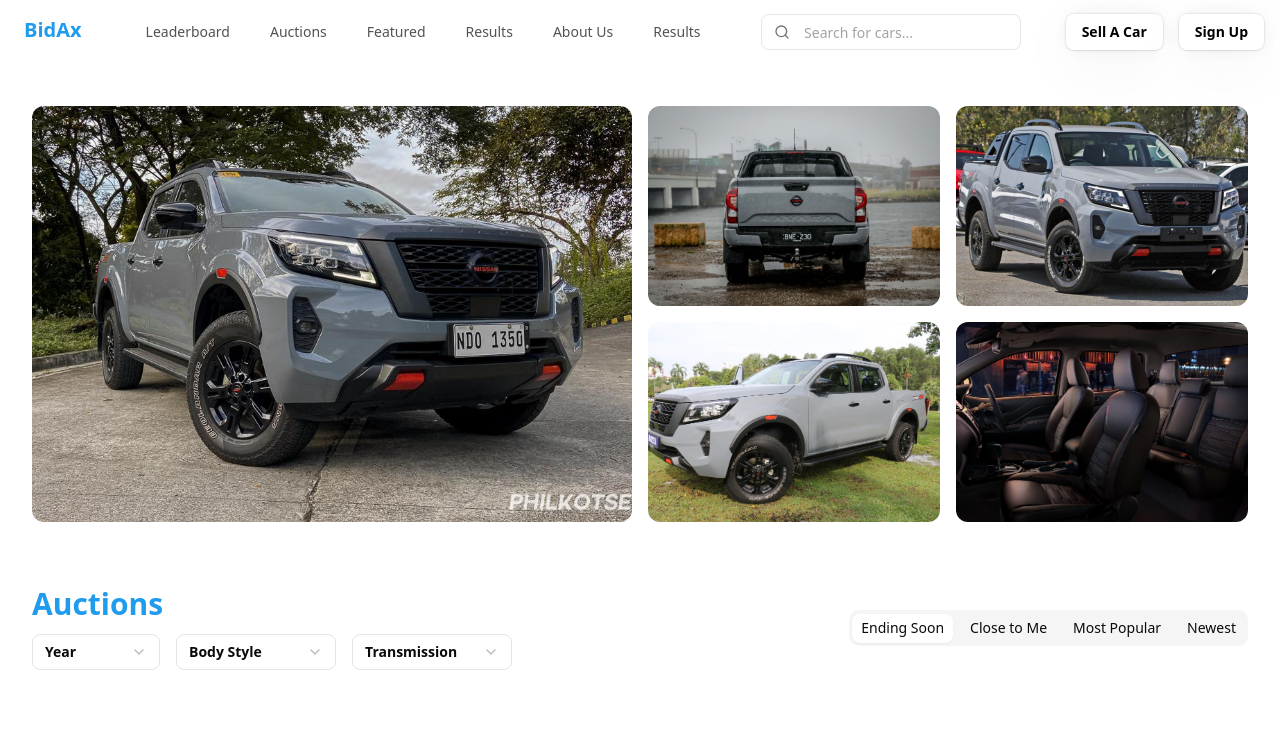
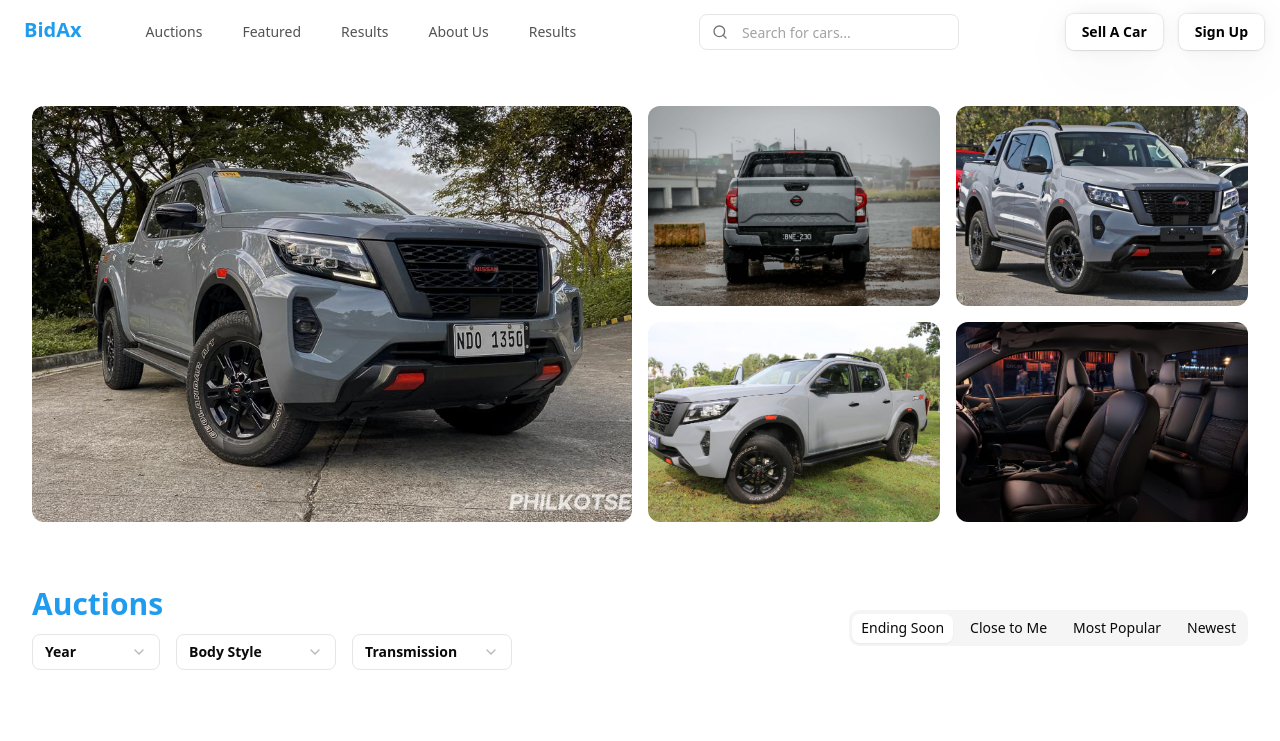
Before and after one commit to Fuma1322/auction-bear, a Next.js app: page / in a window 1280 px wide. Shown: the top 741 px of the page. Built offline with nearby package versions, Linux system fonts and the light colour scheme.

Commit message:
auction page route

```diff
--- a/components/Frontend/Navbar.tsx
+++ b/components/Frontend/Navbar.tsx
@@ -17,10 +17,6 @@ import Link from "next/link";
 
 export default function Navbarr() {
   const navItems = [
-    {
-      name: "Leaderboard",
-      link: "#leaderboard",
-    },
     {
       name: "Auctions",
       link: "/auctions",
```
